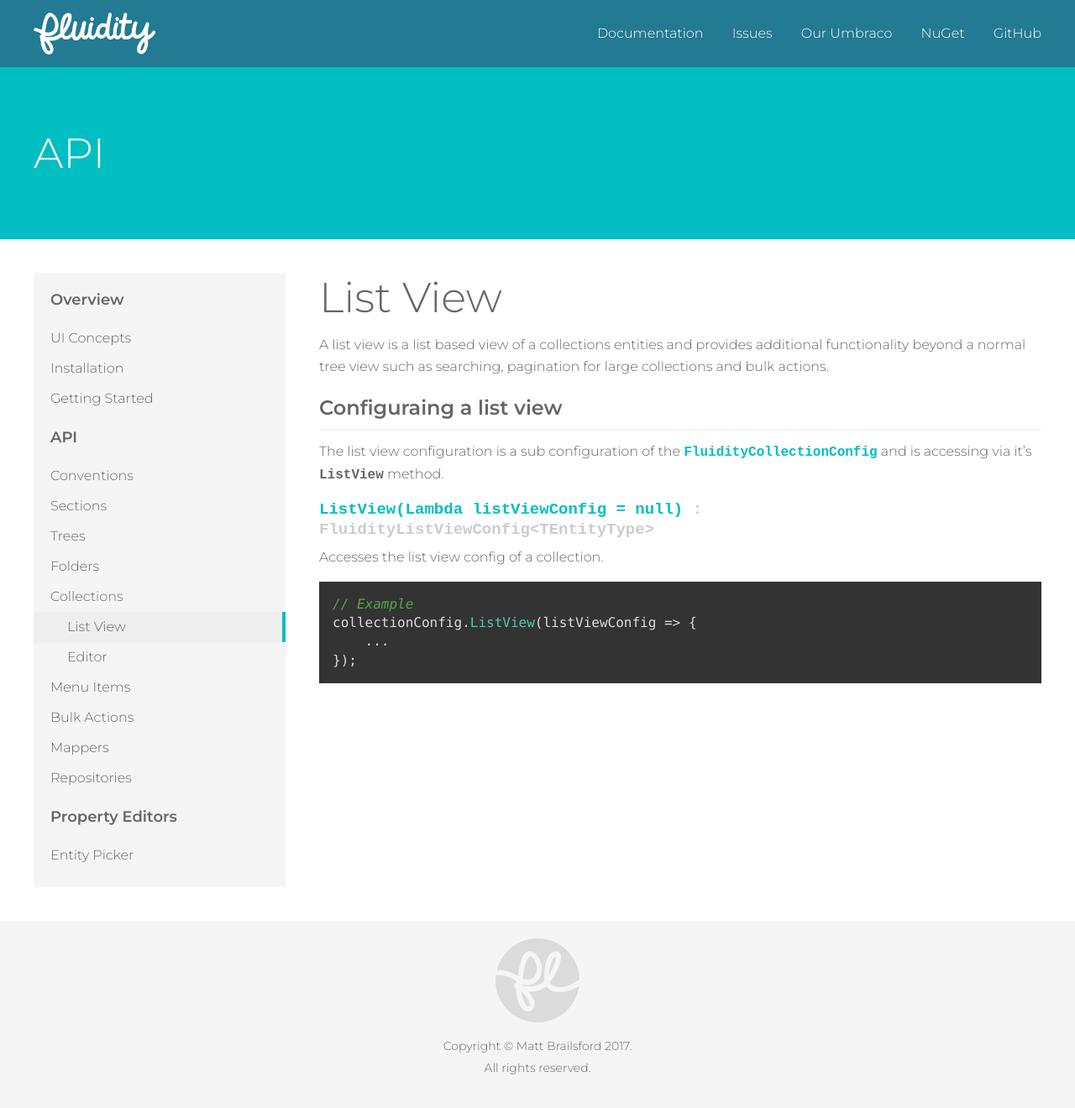
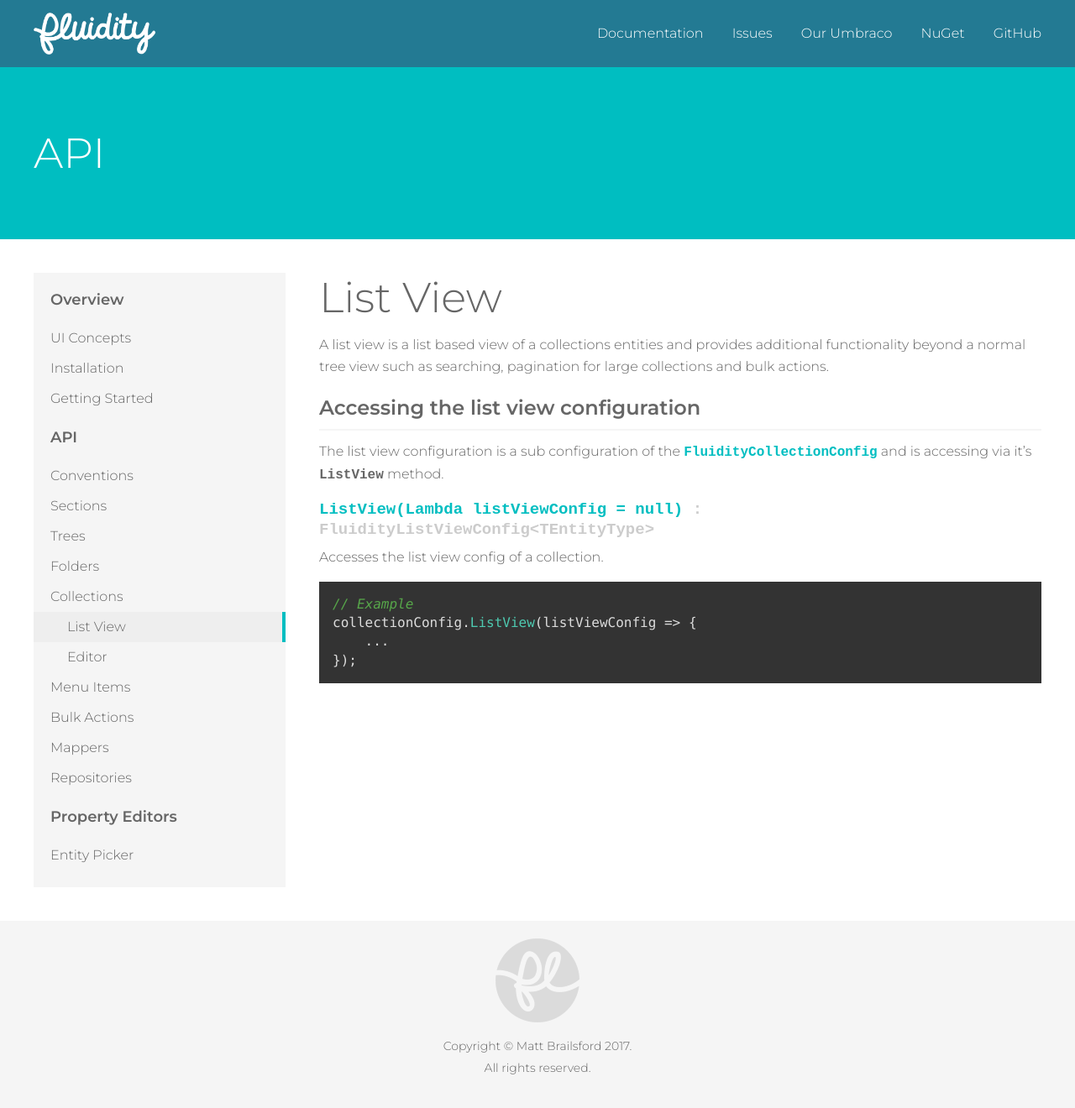
Before and after one commit to mattbrailsford/umbraco-fluidity, a Jekyll site: the page built from docs/_pages/02-api-04-collections-00-list-view.md, in a window 1280 px wide. Shown: the whole page at 84% size. Built offline with Jekyll 4.4.1, drawn with Linux system fonts in a browser that asks for light colours.

Commit message:
Heading change

```diff
--- a/docs/_pages/02-api-04-collections-00-list-view.md
+++ b/docs/_pages/02-api-04-collections-00-list-view.md
@@ -7,7 +7,7 @@ permalink: /api/collections/list-view/index.html
 
 A list view is a list based view of a collections entities and provides additional functionality beyond a normal tree view such as searching, pagination for large collections and bulk actions.
 
-### Configuraing a list view
+### Accessing the list view configuration
 
 The list view configuration is a sub configuration of the [`FluidityCollectionConfig`]({{ site.baseurl }}/api/collections/) and is accessing via it's `ListView` method.
 
```
